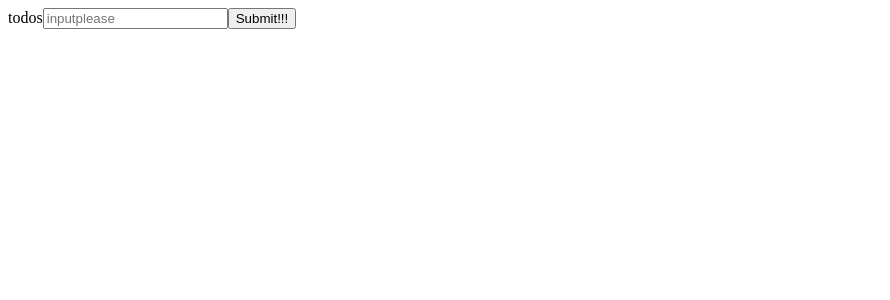
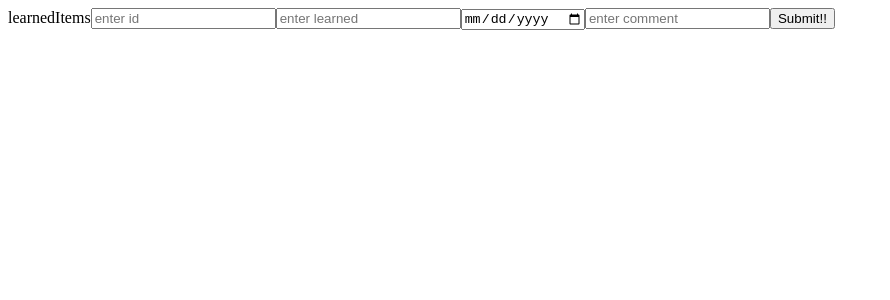
Before and after one commit to masatodejima0413/learning-stamp, a React (Create React App) app: page / in a window 1280 px wide. Shown: the top 300 px of the page, without its empty margins (0-890 px from the left). Built offline with nearby package versions, Linux system fonts and the light colour scheme.

Commit message:
add id learned date

```diff
--- a/src/App.js
+++ b/src/App.js
@@ -2,25 +2,31 @@ import React, { useState } from "react";
 import { useSelector, useDispatch } from "react-redux";
 
 const App = () => {
-  const [value, setValue] = useState("");
+  const [id, setId] = useState();
+  const [learned, setLearned] = useState("");
+  const [date, setDate] = useState();
+  const [comment, setComment] = useState("");
   //combinereducerからtodoを取り出してくる、これでstore.dispatchとか書かないでよい
-  const todos = useSelector((state) => state.todos);
+  const learnedItems = useSelector((state) => state.learnedItems);
   //dispatchつかうためにこれ
   const dispatch = useDispatch();
 
   const handleSubmit = () => {
     dispatch({
       type: "ADD",
-      comment: value,
+      id: id,
+      learned: learned,
+      date: date,
+      comment: comment,
     });
     //value={value}でinputの中身をからにする
-    setValue("");
+    setComment("");
   };
 
   return (
     <div>
-      todos
-      {todos.map((item) => {
+      learnedItems
+      {learnedItems.map((item) => {
         return (
           <div>
             <p>{item.comment}</p>
@@ -36,12 +42,32 @@ const App = () => {
         );
       })}
       <input
+        type="number"
+        placeholder="enter id"
+        value={id}
+        onChange={(e) => setId(e.target.value)}
+      />
+      <input
         type="text"
-        placeholder="inputplease"
-        value={value}
-        onChange={(e) => setValue(e.target.value)}
+        placeholder="enter learned"
+        value={learned}
+        onChange={(e) => setLearned(e.target.value)}
       />
-      <button onClick={handleSubmit}>Submit!!!</button>
+      <input
+        type="date"
+        placeholder="enter date"
+        value={date}
+        onChange={(e) => setDate(e.target.value)}
+      />
+      <input
+        type="text"
+        placeholder="enter comment"
+        value={comment}
+        onChange={(e) => setComment(e.target.value)}
+      />
+      <button onClick={handleSubmit} value="">
+        Submit!!
+      </button>
     </div>
   );
 };
--- a/src/index.js
+++ b/src/index.js
@@ -1,7 +1,6 @@
 import React from "react";
 import ReactDOM from "react-dom";
 import App from "./App";
-import NameForm from "./Form";
 import { Provider } from "react-redux";
 import store from "./redux/store";
 import * as serviceWorker from "./serviceWorker";
@@ -10,7 +9,6 @@ ReactDOM.render(
   //react-reduxのやつでstoreが更新されるとUIが更新されるってやつ多分
   <Provider store={store}>
     <App />
-    {/* <NameForm /> */}
   </Provider>,
   document.getElementById("root")
 );
--- a/src/redux/reducers.js
+++ b/src/redux/reducers.js
@@ -1,22 +1,27 @@
 import { combineReducers } from "redux";
 
-export const todoReducer = (state = [], action) => {
+export const learnedItemReducer = (state = [], action) => {
   switch (action.type) {
     case "ADD":
       return [
         ...state,
         {
+          id: action.id,
+          learned: action.learned,
+          date: action.date,
           comment: action.comment,
         },
       ];
     case "DELETE":
       //filterで一件一件査定して条件一致した新しい配列を作成、mapみたいな感じ
-      return state.filter((todo) => todo.comment !== action.comment);
+      return state.filter(
+        (learnedItem) => learnedItem.comment !== action.comment
+      );
     default:
       return state;
   }
 };
 
 export default combineReducers({
-  todos: todoReducer,
+  learnedItems: learnedItemReducer,
 });
```
